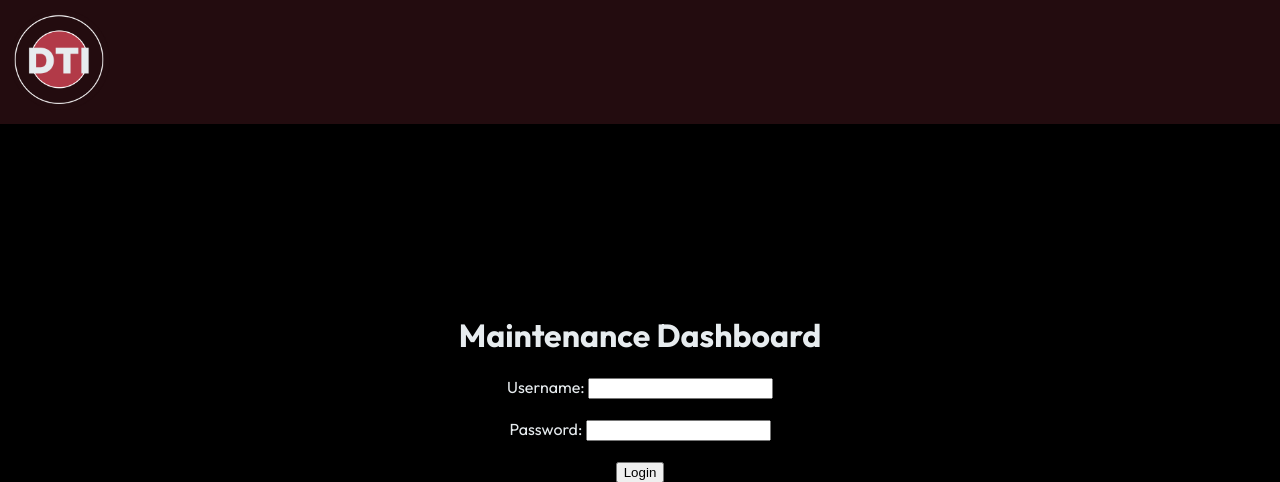
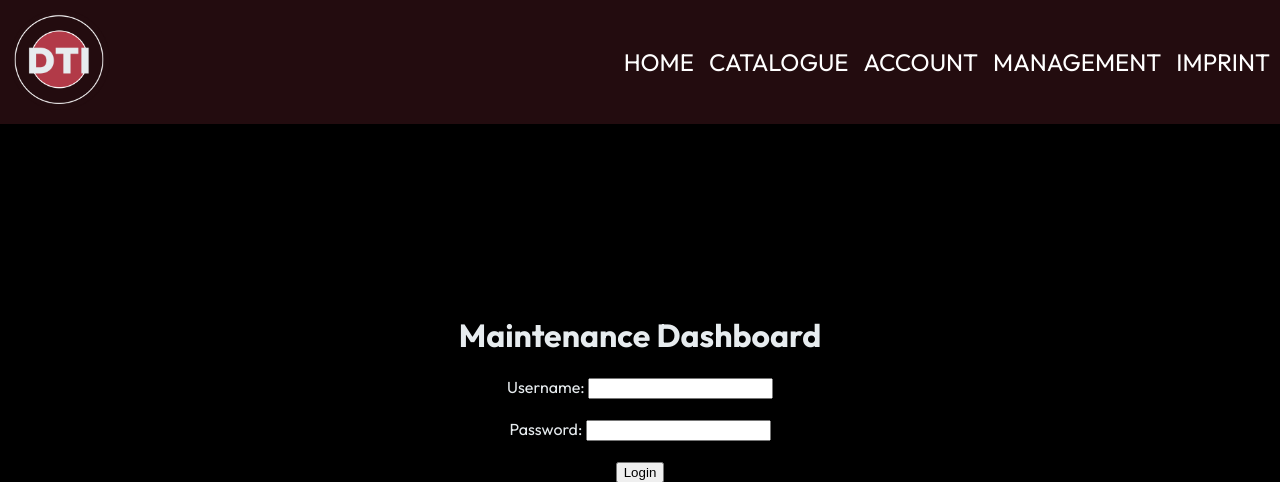
Before and after one commit to buildasquid/DBWS_Project_2024, a Flask app: page /login in a window 1280 px wide. Shown: the top 482 px of the page. Run offline with Flask 3, Linux system fonts and the light colour scheme.

Commit message:
Update login.html
am pus navigation bar si la login page sa putem sa iesim mai usor

```diff
--- a/templates/login.html
+++ b/templates/login.html
@@ -7,11 +7,28 @@
     <title>Management Login Page</title>
 </head>
 <body>
-<div class="navbar-container">
+  <div class="navbar-container">
     <div class="navbar">
       <div class="logo_pic">
         <img src="{{ url_for('static', filename='LOGO.png') }}" alt="Logo pic">
       </div>
+      <ul class="navbar-nav">
+        <li class="nav-item">
+          <a class="nav-link" href="{{ url_for('index') }}">HOME</a>
+        </li>
+        <li class="nav-item">
+          <a class="nav-link" href="{{ url_for('catalogue') }}">CATALOGUE</a>
+        </li>
+        <li class="nav-item">
+          <a class="nav-link" href="#">ACCOUNT</a>
+        </li>
+        <li class="nav-item">
+          <a class="nav-link" href="{{ url_for('login') }}">MANAGEMENT</a>
+        </li>
+        <li class="nav-item">
+          <a class="nav-link" href="{{ url_for('imprint') }}">IMPRINT</a>
+        </li>
+      </ul>
     </div>
   </div>
 
```
